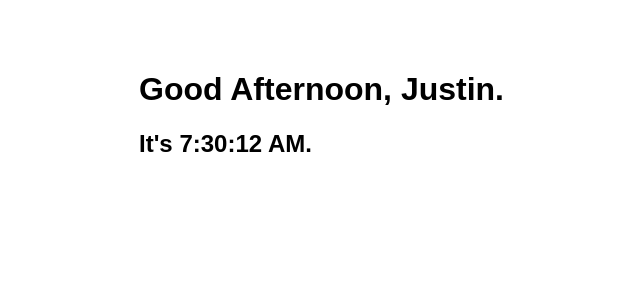
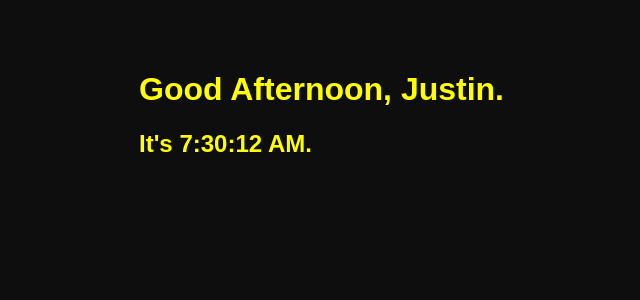
Before and after one commit to JustinGaravel/good-morning-justin, a React (Create React App) app: page / in a window 1280 px wide. Shown: the top 300 px of the page, without its empty margins (21-661 px from the left). Built offline with nearby package versions, Linux system fonts and the light colour scheme.

Commit message:
fixed Greeting phrase to match time of day properly

```diff
--- a/src/components/Greeting.js
+++ b/src/components/Greeting.js
@@ -7,12 +7,15 @@ export default class Greeting extends React.Component {
   }
 
   render() {
-    if (this.hour > 12) {
-      console.log('enter positive part of loop');
+    console.log(this.state.hour);
+
+    if (20 > this.state.hour > 12) {
       return <h1>Good Morning, Justin.</h1>;
+    } else if (this.state.hour < 22) {
+      return <h1>Good Afternoon, Justin.</h1>;
     } else {
-      console.log('entered "else"');
-      return <h1>Good Afternoon, Justin.</h1>;
+      return <h1>Good Night, Justin.</h1>;
     }
   }
+
 }
--- a/src/index.css
+++ b/src/index.css
@@ -3,4 +3,6 @@ body {
   font-family: sans-serif;
   margin: auto;
   width: 75%;
+  background-color: #0E0E0E;
+  color: yellow;
 }
```
